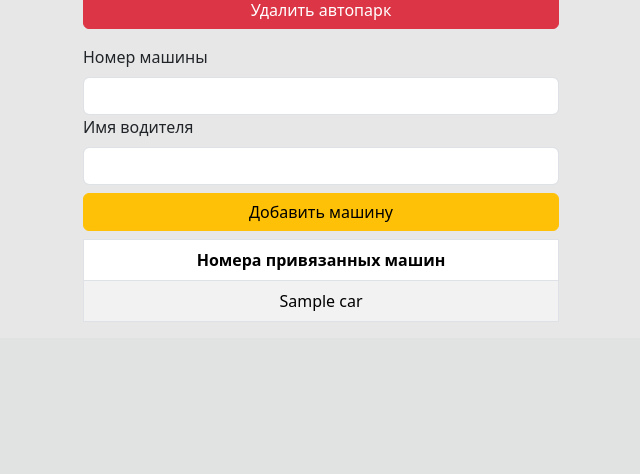
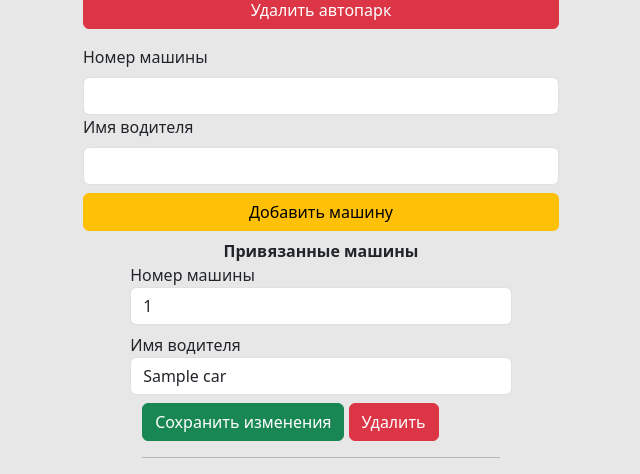
Before and after one commit to AtmoSL/autopark, a PHP site: template app/views/autoparks/editAutopark.php in a window 1280 px wide. Shown: the part 483-957 px from the top of the page, without its empty margins (319-959 px from the left). Before the commit the page ends 804 px from the top, so only its background shows below. Run offline with PHP 8.4, Linux system fonts and the light colour scheme; the template is opened without the code that fills it: most values are stand-ins (such as "Sample title", 1, 10 or a date in 2020).

Commit message:
Редактирование машин на странице редактирования автопарка

```diff
--- a/app/routes.php
+++ b/app/routes.php
@@ -22,5 +22,6 @@ Router::addRoute('/autoparks/new', 'AutoparkController', 'new');
 Router::get('/autopark/edit', 'AutoparkController', 'edit');
 Router::get('/autopark/delete', 'AutoparkController', 'delete');
 Router::post('/autopark/edit/addcar', 'AutoparkController', 'addCarToAutopark');
+Router::post('/autopark/edit/changeCar', 'AutoparkController', 'editCar');
 Router::post('/autopark/editForm', 'AutoparkController', 'editForm');
 Router::post('/autopark/newForm', 'AutoparkController', 'newForm');
--- a/app/views/autoparks/editAutopark.php
+++ b/app/views/autoparks/editAutopark.php
@@ -82,22 +82,28 @@
         </form>
 
 
-        <table class="table table-striped table-bordered text-center">
-            <thead>
-            <tr>
-                <th scope="col">Номера привязанных машин</th>
-            </tr>
-            </thead>
-            <tbody>
-            <?php foreach ($cars as $number) {
-                ; ?>
+        <div class="cars">
+            <div class="title text-center"><strong>Привязанные машины</strong></div>
+            <?php include "elements/editAutopark-carForm.php"?>
 
-                <tr>
-                    <td><?= $number ?></td>
-                </tr>
+        </div>
 
-            <?php } ?>
-            </tbody>
-        </table>
+<!--        <table class="table table-striped table-bordered text-center">-->
+<!--            <thead>-->
+<!--            <tr>-->
+<!--                <th scope="col">Номера привязанных машин</th>-->
+<!--            </tr>-->
+<!--            </thead>-->
+<!--            <tbody>-->
+<!--            --><?php //foreach ($cars as $number) {
+//                ; ?>
+<!---->
+<!--                <tr>-->
+<!--                    <td>--><?php //= $number ?><!--</td>-->
+<!--                </tr>-->
+<!---->
+<!--            --><?php //} ?>
+<!--            </tbody>-->
+<!--        </table>-->
     </div>
 <?php include dirname(__FILE__) . '/../layouts/footer.php' ?>
--- /dev/null
+++ b/app/views/autoparks/elements/editAutopark-carForm.php
@@ -0,0 +1,49 @@
+<?php /** @var array $cars */
+foreach ($cars as $id => $car) { ?>
+    <form action="/autopark/edit/changeCar" method="post">
+        <input type="hidden" name="id" value="<?= $id ?>">
+    <div class="car__row d-flex w-100 justify-content-center">
+        <div class="car__row__inputs">
+            <div class="car__row__form">
+                <label for="number" class="form-label row text-center">Номер машины
+                    <input type="text"
+                           name="number"
+                           id="number"
+                           class="form-control"
+                           value="<?= (!empty($_SESSION["autoParkCarsEdit-form"][$id]["number"]) ?
+                               $_SESSION["autoParkCarsEdit-form"][$id]["number"] : $car["number"]) ?>"></label>
+
+
+                <label for="driver_name" class="form-label row text-center">Имя водителя
+                    <input type="text"
+                           name="driver_name"
+                           id="driver_name"
+                           class="form-control"
+                           value="<?= (!empty($_SESSION["autoParkCarsEdit-form"][$id]["driver_name"]) ?
+                               $_SESSION["autoParkCarsEdit-form"][$id]["driver_name"] : $car["driver_name"]) ?>"> </label>
+            </div>
+            <div class="car__row__form__btns">
+                <button type="submit" class="btn btn-success">Сохранить изменения</button>
+                <a href="#" class="btn btn-danger">Удалить</a>
+            </div>
+
+            <?php
+            if (isset($_SESSION["autoParkCarsEdit-messages"][$id])) { ?>
+                <div class="form__errors">
+                    <ul>
+                        <?php foreach ($_SESSION["autoParkCarsEdit-messages"][$id] as $msg) { ?>
+                            <li><?= $msg ?></li>
+                        <?php } ?>
+                    </ul>
+                </div>
+            <?php }
+            unset($_SESSION["autoParkCarsEdit-messages"][$id]);
+            unset($_SESSION["autoParkCarsEdit-form"]);
+            ?>
+            <hr>
+
+        </div>
+
+    </div>
+    </form>
+<?php } ?>
```
Also changed, not shown: app/Controllers/AutoparkController.php (+30 -2 lines).
